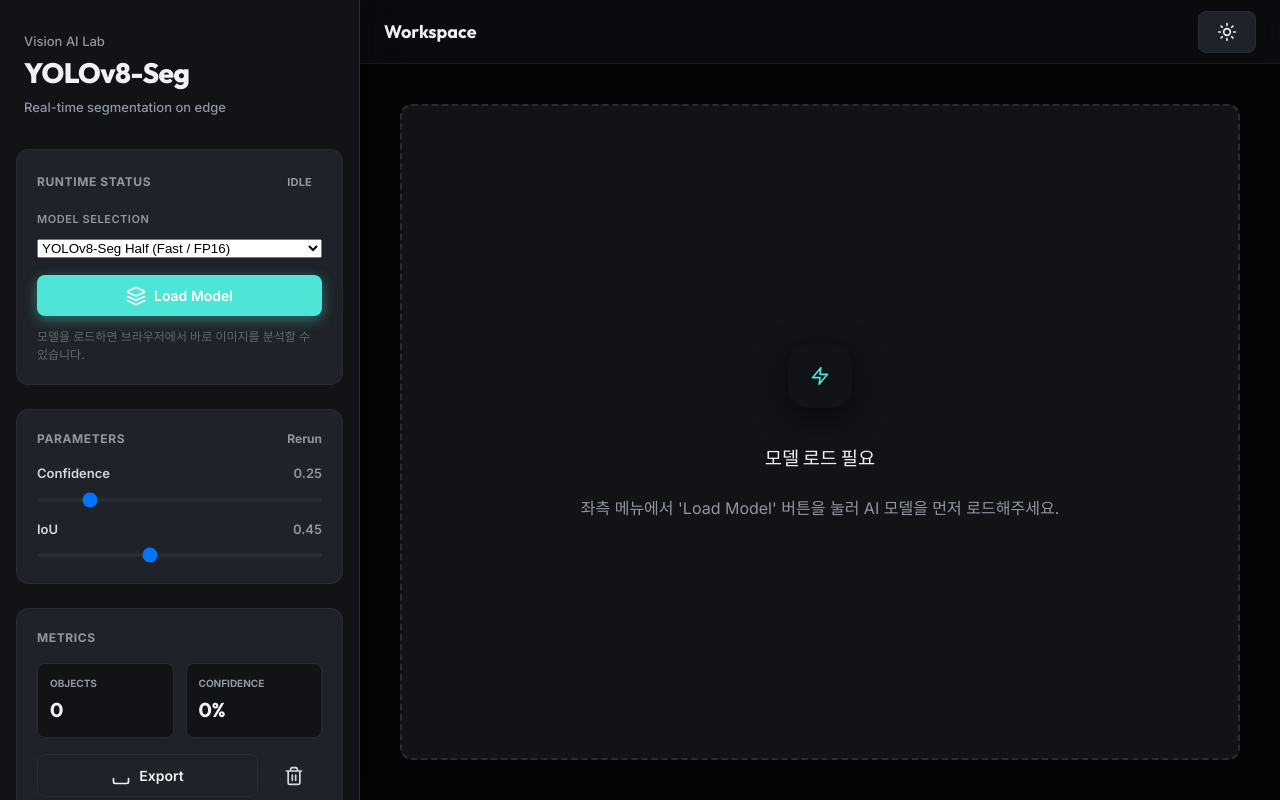
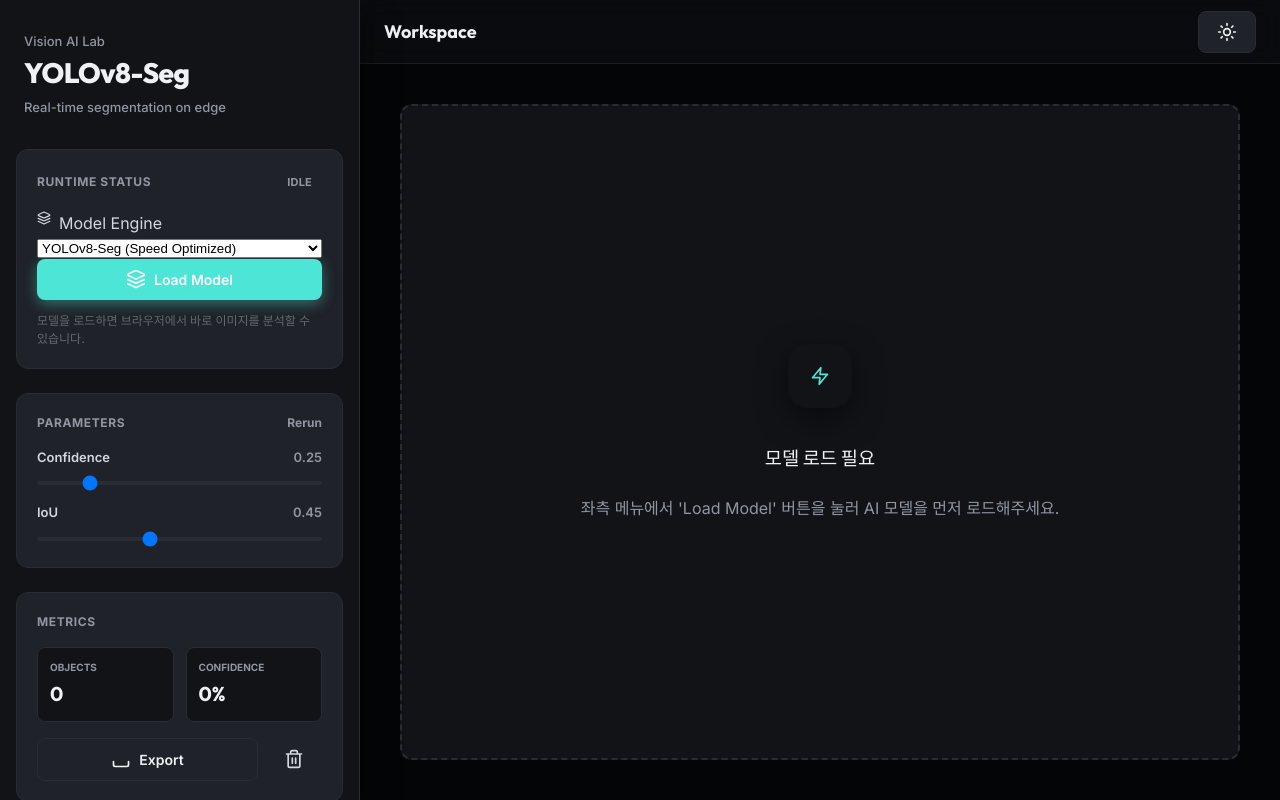
Before and after one commit to currentJob/yolov8-seg-page, a React (Vite) app: page / in a window 1280 px wide. Built offline with nearby package versions, Linux system fonts and the light colour scheme.

Commit message:
style: 모델 선택 콤보박스 프리미엄 디자인 적용

```diff
--- a/src/components/layout/Sidebar.jsx
+++ b/src/components/layout/Sidebar.jsx
@@ -22,24 +22,29 @@
               {yolo.runtime.phase}
             </span>
           </div>
-          <div style={{ marginBottom: '16px' }}>
-            <label style={{ display: 'block', fontSize: '11px', fontWeight: 600, color: 'var(--text-muted)', marginBottom: '8px', textTransform: 'uppercase', letterSpacing: '0.05em' }}>
-              Model Selection
-            </label>
+          <div className="mb-6">
+            <div className="flex items-center gap-2 mb-2 px-1">
+              <Icon name="layers" size={14} className="text-[var(--accent)]" />
+              <label className="text-[11px] font-bold text-[var(--text-muted)] uppercase tracking-wider">
+                Model Engine
+              </label>
+            </div>
             <div className="relative group">
               <select
-                className="w-full appearance-none bg-[var(--surface)] hover:bg-[var(--surface-hover)] text-[var(--text-strong)] border border-[var(--border)] rounded-lg pl-3 pr-10 py-2.5 text-[13px] outline-none cursor-pointer focus:border-[var(--accent)] focus:ring-1 focus:ring-[var(--accent)] transition-all shadow-sm"
+                className="w-full appearance-none bg-[var(--surface-muted)] hover:bg-[var(--surface)] text-[var(--text-strong)] border border-[var(--border)] rounded-xl pl-4 pr-10 py-3 text-[13px] font-medium outline-none cursor-pointer focus:border-[var(--accent)] focus:ring-4 focus:ring-[var(--accent-glow)] transition-all duration-300 shadow-sm group-hover:shadow-md"
                 value={selectedModel}
                 onChange={(e) => setSelectedModel(e.target.value)}
                 disabled={yolo.isBusy}
               >
-                <option value="yolov8-seg-half.onnx">YOLOv8-Seg Half (Fast / FP16)</option>
-                <option value="yolov8-seg.onnx">YOLOv8-Seg (Accurate / FP32)</option>
+                <option value="yolov8-seg-half.onnx">YOLOv8-Seg (Speed Optimized)</option>
+                <option value="yolov8-seg.onnx">YOLOv8-Seg (Precision Focused)</option>
               </select>
-              <div className="absolute inset-y-0 right-0 flex items-center px-3 pointer-events-none text-[var(--text-muted)] group-hover:text-[var(--text-strong)] transition-colors">
-                <svg className="w-4 h-4" fill="none" stroke="currentColor" viewBox="0 0 24 24">
-                  <path strokeLinecap="round" strokeLinejoin="round" strokeWidth="2" d="M19 9l-7 7-7-7" />
-                </svg>
+              <div className="absolute inset-y-0 right-0 flex items-center pr-4 pointer-events-none">
+                <div className="bg-[var(--surface)] p-1 rounded-md border border-[var(--border)] group-hover:border-[var(--accent)] transition-colors shadow-sm">
+                  <svg className="w-3.5 h-3.5 text-[var(--text-muted)] group-hover:text-[var(--accent)]" fill="none" stroke="currentColor" viewBox="0 0 24 24">
+                    <path strokeLinecap="round" strokeLinejoin="round" strokeWidth="2.5" d="M19 9l-7 7-7-7" />
+                  </svg>
+                </div>
               </div>
             </div>
           </div>
```
